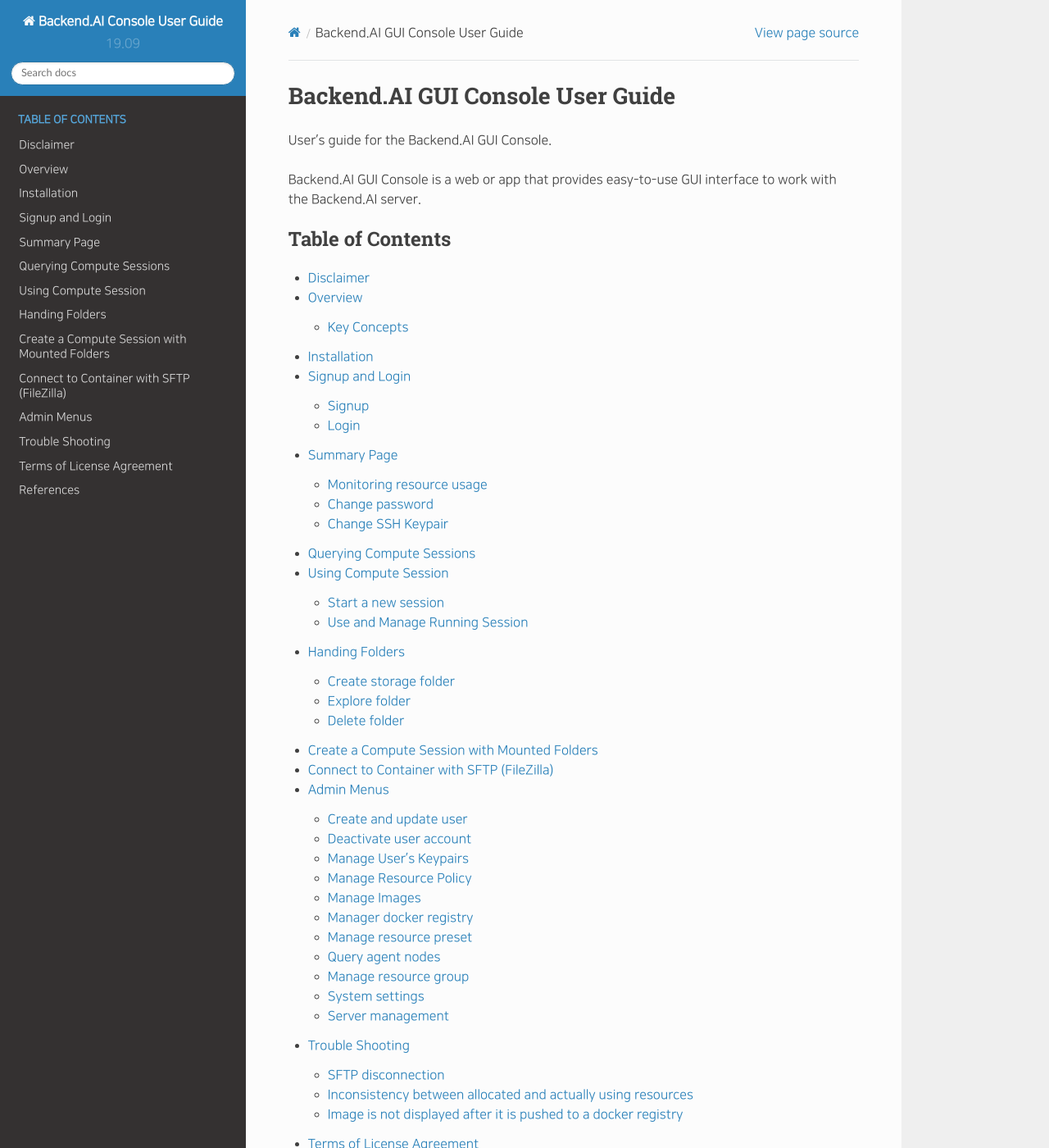
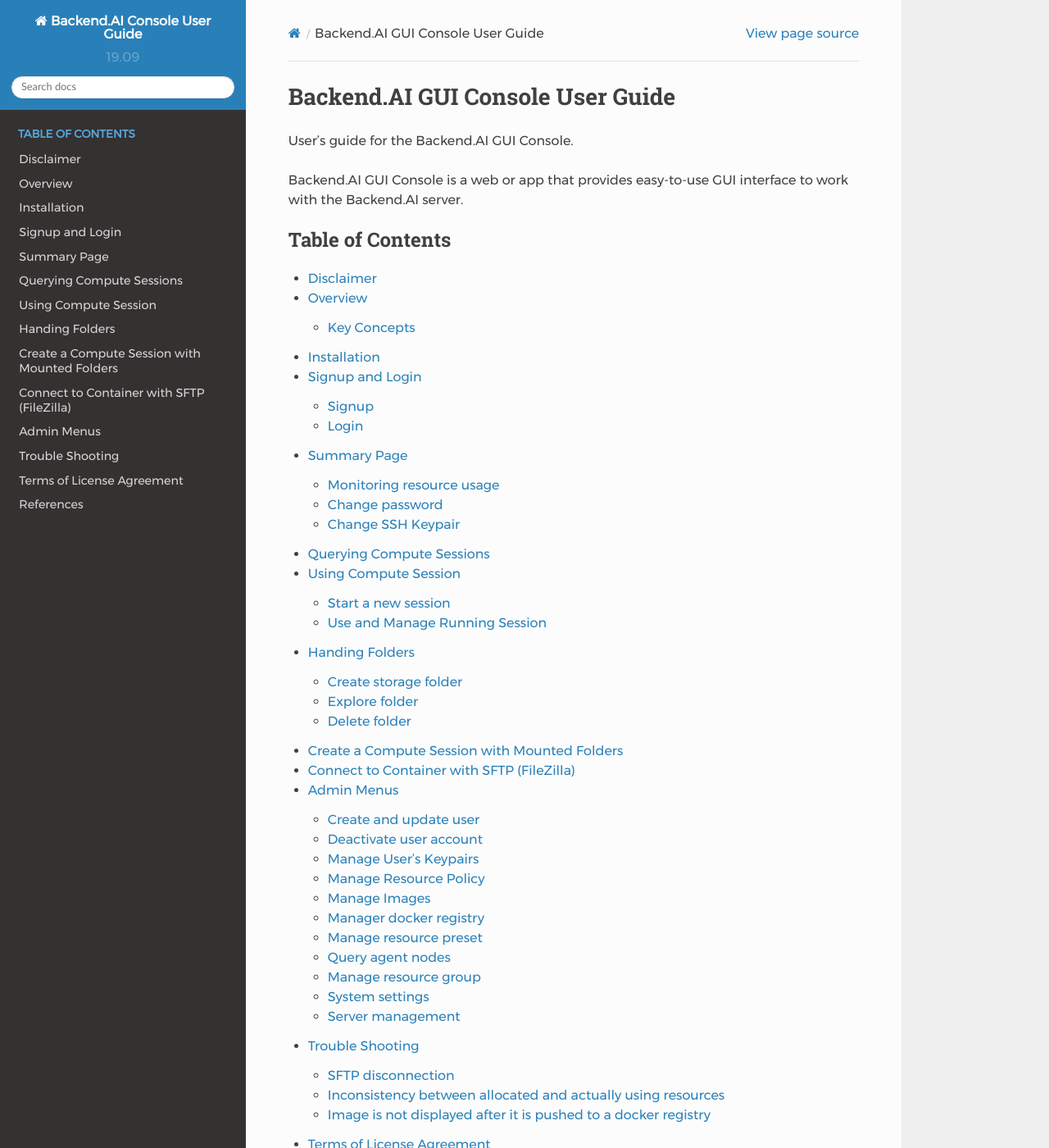
Before and after one commit to lablup/backend.ai-docs-webui, a Sphinx documentation site: the page built from docs/index.rst, in a window 1280 px wide and 1400 px high. Shown: the whole window at 82% size. Built offline with Sphinx 7.4.7 and the Read the Docs theme 2.0.0, drawn with Linux system fonts in a browser that asks for light colours.

Commit message:
feat: add Montserrat fonts for english text

```diff
--- a/docs/_static/css/custom.css
+++ b/docs/_static/css/custom.css
@@ -13,6 +13,79 @@
 @font-face {
   font-family: "Nanum Square ExtraBold";
   src: url("../fonts/NanumSquareExtraBold.ttf");
+}
+
+@font-face {
+  font-family: "Montserrat";
+  src: url("../fonts/Montserrat-Regular.ttf")
+}
+@font-face {
+  font-family: "Montserrat Italic";
+  src: url("../fonts/Montserrat-Italic.ttf")
+}
+@font-face {
+  font-family: "Montserrat Thin";
+  src: url("../fonts/Montserrat-Thin.ttf");
+}
+@font-face {
+  font-family: "Montserrat Thin Italic";
+  src: url("../fonts/Montserrat-ThinItalic.ttf");
+}
+@font-face {
+  font-family: "Montserrat Extra Light";
+  src: url("../fonts/Montserrat-ExtraLight.ttf");
+}
+@font-face {
+  font-family: "Montserrat Extra Light Italic";
+  src: url("../fonts/Montserrat-ExtraLightItalic.ttf");
+}
+@font-face {
+  font-family: "Montserrat Light";
+  src: url("../fonts/Montserrat-Light.ttf");
+}
+@font-face {
+  font-family: "Montserrat Light Italic";
+  src: url("../fonts/Montserrat-LightItalic.ttf");
+}
+@font-face {
+  font-family: "Montserrat Medium";
+  src: url("../fonts/Montserrat-Medium.ttf");
+}
+@font-face {
+  font-family: "Montserrat Medium Italic";
+  src: url("../fonts/Montserrat-MediumItalic.ttf");
+}
+@font-face {
+  font-family: "Montserrat Semi Bold";
+  src: url("../fonts/Montserrat-SemiBold.ttf");
+}
+@font-face {
+  font-family: "Montserrat Semi Bold Italic";
+  src: url("../fonts/Montserrat-SemiBoldItalic.ttf");
+}
+@font-face {
+  font-family: "Montserrat Bold";
+  src: url("../fonts/Montserrat-Bold.ttf");
+}
+@font-face {
+  font-family: "Montserrat Bold Italic";
+  src: url("../fonts/Montserrat-BoldItalic.ttf");
+}
+@font-face {
+  font-family: "Montserrat Extra Bold";
+  src: url("../fonts/Montserrat-ExtraBold.ttf");
+}
+@font-face {
+  font-family: "Montserrat Extra Bold Italic";
+  src: url("../fonts/Montserrat-ExtraBoldItalic.ttf");
+}
+@font-face {
+  font-family: "Montserrat Black";
+  src: url("../fonts/Montserrat-Black.ttf");
+}
+@font-face {
+  font-family: "Montserrat Black Italic";
+  src: url("../fonts/Montserrat-BlackItalic.ttf");
 }
 
 @font-face {
@@ -41,9 +114,11 @@
 }
 
 body {
-  font-family: "Nanum Square";
+  font-family: "Montserrat", "Nanum Square";
 }
 
+code,
+pre,
 .pre {
   font-family: "JetBrains Mono";
 }
```
Also changed, not shown: docs/_static/fonts/Montserrat-Black.ttf (added), docs/_static/fonts/Montserrat-BlackItalic.ttf (added), docs/_static/fonts/Montserrat-Bold.ttf (added), docs/_static/fonts/Montserrat-BoldItalic.ttf (added), docs/_static/fonts/Montserrat-ExtraBold.ttf (added), docs/_static/fonts/Montserrat-ExtraBoldItalic.ttf (added), docs/_static/fonts/Montserrat-ExtraLight.ttf (added), docs/_static/fonts/Montserrat-ExtraLightItalic.ttf (added), docs/_static/fonts/Montserrat-Italic.ttf (added), docs/_static/fonts/Montserrat-Light.ttf (added), docs/_static/fonts/Montserrat-LightItalic.ttf (added), docs/_static/fonts/Montserrat-Medium.ttf (added), docs/_static/fonts/Montserrat-MediumItalic.ttf (added), docs/_static/fonts/Montserrat-Regular.ttf (added), 4 more files.
